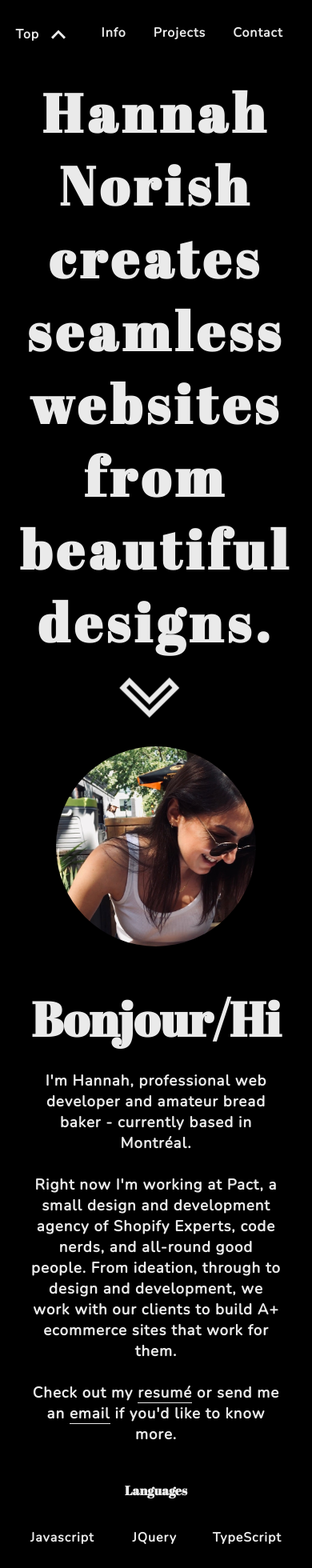
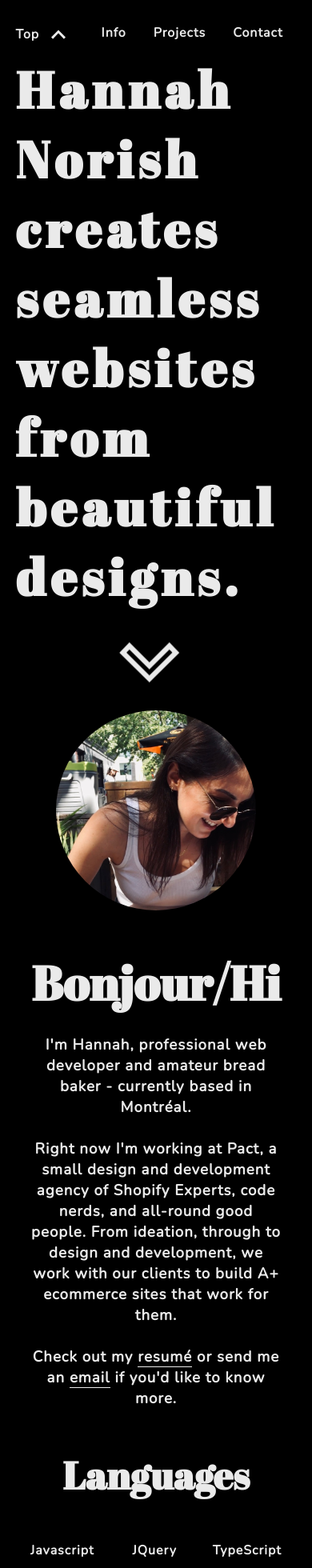
Before and after one commit to hannahjn/hannahnorish.com, a React (Create React App) app: page / in a window 390 px wide. Shown: the top 1960 px of the page at 80% size. Built offline with nearby package versions, Linux system fonts and the light colour scheme.

Commit message:
colour variables added, some styling tweaks for mobile

```diff
--- a/src/components/info.js
+++ b/src/components/info.js
@@ -33,7 +33,7 @@ class Info extends React.Component {
               </div>
             </div>
             <div className="Info-detail">
-              <h4 className="Info-detail-title">Frameworks, Libraries<br/> & Softwares</h4>
+              <h4 className="Info-detail-title">Frameworks, Libraries & Softwares</h4>
               <div className="Info-detail-list">
                 {frameworks.map((frame) => (
                   <p className="Info-detail-info">{frame.title}</p>
--- a/src/styles/App.scss
+++ b/src/styles/App.scss
@@ -7,11 +7,16 @@
   100% {transform: translateY(0px);}
 }
 
+//Colour variables
+$c-black: #000000;
+$c-ivory: #eaeaea;
+$c-cerulean: #78DEC7;
+
 /* The element to apply the animation to */
 
 .App {
   text-align: center;
-  color: #000000;
+  color: $c-black;
 }
 .Navbar {
     padding: 30px 0;
@@ -33,7 +38,7 @@
   &-link {
     margin: auto 25px;
     text-decoration: none;
-    color: #eaeaea;
+    color: $c-ivory;
     transition: all ease-in-out 0.2s;
     @media (max-width: 425px) {
       margin: auto 17px;
@@ -41,18 +46,18 @@
 
     &:hover {
       text-decoration: none;
-      color: #78DEC7;
+      color: $c-cerulean;
     }
   }
 
   &-title {
     text-decoration: none;
-    color: #eaeaea;
+    color: $c-ivory;
     transition: all ease-in-out 0.2s;
     svg {
       transform: translateY(4px);
       margin-left: 15px;
-      fill: #eaeaea;
+      fill: $c-ivory;
       height: 18px;
       width: 18px;
       transition: all ease-in-out 0.2s;
@@ -60,9 +65,9 @@
 
     &:hover {
       text-decoration: none;
-      color: #78DEC7;
+      color: $c-cerulean;
       svg {
-        fill: #78DEC7;
+        fill: $c-cerulean;
       }
     }
 
@@ -70,18 +75,19 @@
 }
 .Header{
   font-family: Abril Fatface;
-  background-color: #000000;
-  color: #eaeaea;
+  background-color: $c-black;
+  color: $c-ivory;
 
   &-text {
     width: 90%;
     margin: auto;
     padding-top: 75px;
-    font-size: 3.6rem;
+    font-size: 3.3vw;
     letter-spacing: 6px;
+    text-align: left;
     @media (max-width: 425px) {
-      font-size: 2.1rem;
-      padding-top:50px;
+      font-size: 8.2vw;
+      padding-top: 25px;
     }
     h1 {
       margin-bottom: 0px;
@@ -89,11 +95,14 @@
   }
   &-icon {
     text-align: center;
+    @media (max-width: 425px) {
+      margin-top: 15px;
+    }
     svg {
       height: 75px;
       width: 120px;
       margin-left: -55px;
-      fill: #eaeaea;
+      fill: $c-ivory;
       transform:translateY(0px);
       animation-name: bounce;
       animation-duration: 1.5s;
@@ -126,30 +135,30 @@
   &-link {
     margin: auto 25px;
     text-decoration: none;
-    color: #eaeaea;
+    color: $c-ivory;
     transition: all ease-in-out 0.2s;
 
     &:hover {
       text-decoration: none;
-      color: #78DEC7;
+      color: $c-cerulean;
     }
     &-icon {
       svg {
         height: 25px;
         width: 25px;
         margin: 20px 0 0;
-        fill: #eaeaea;
+        fill: $c-ivory;
         transition: all ease-in-out 0.2s;
         &:hover {
-          fill: #78DEC7;
+          fill: $c-cerulean;
         }
       }
     }
   }
 }
 .Info {
-  background-color: #000000;
-  color: #eaeaea;
+  background-color: $c-black;
+  color: $c-ivory;
   &-inner {
     max-width: 90%;
     margin: 0px auto;
@@ -175,13 +184,18 @@
   &-title, &-detail-title {
     font-family: Abril Fatface;
   }
+  &-detail-title {
+    font-size: 48px;
+    margin-bottom: 35px;
+    margin-top: 25px;
+  }
   &-about {
     text-align: center;
     max-width: 75%;
     margin: auto;
     font-weight: normal;
     a {
-      color: #eaeaea;
+      color: $c-ivory;
       text-decoration: none;
       position: relative;
       transition: all ease-in-out 0.2s;
@@ -192,13 +206,13 @@
         left: 0;
         right: 0;
         bottom: 0;
-        background-color: #eaeaea;
+        background-color: $c-ivory;
         transition: all ease-in-out 0.2s;
       }
       &:hover {
-        color: #78DEC7;
+        color: $c-cerulean;
         &:after {
-          background-color: #78DEC7;;
+          background-color: $c-cerulean;;
         }
       }
     }
@@ -242,12 +256,12 @@
 
 .Projects {
   padding: 100px 20px;
-  background-color: #000000;
+  background-color: $c-black;
   @media (max-width: 768px) {
     padding: 25px 20px;
   }
   &-header {
-    color: #eaeaea;
+    color: $c-ivory;
     text-align: center;
     font-size: 60px;
     font-family: Abril Fatface;
@@ -265,6 +279,7 @@
   min-height: 375px;
   text-decoration: none;
   transition: all ease-in-out 0.2s;
+  margin-bottom: 25px;
   @media (max-width: 768px) {
     width: 45%;
   }
@@ -276,7 +291,7 @@
   }
   &:hover {
     .ProjectCard-title {
-      color: #78DEC7;
+      color: $c-cerulean;
       text-decoration: none;
     }
     transform: scale(1.02);
@@ -293,7 +308,7 @@
   }
   &-imageWrapper {
     width: 100%;
-    height:80%;
+    padding-bottom: 30%;
     min-height: 225px;
     background-position: center center;
     background-repeat: no-repeat;
@@ -313,7 +328,7 @@
     font-family: 'Nunito', sans-serif;
     font-weight: bold;
     letter-spacing: 1px;
-    color: #eaeaea;
+    color: $c-ivory;
 
   }
 
@@ -322,13 +337,13 @@
 .Contact {
   text-align: center;
   padding: 0 20px 100px;
-  background-color: #000000;
+  background-color: $c-black;
   &-title {
     font-size: 60px;
     font-family: Abril Fatface;
     text-align: center;
     margin-bottom: 25px;
-    color: #eaeaea;
+    color: $c-ivory;
     margin-top:0;
   }
   &-subtitle, &-email {
@@ -336,14 +351,14 @@
     font-weight: bold;
     letter-spacing: 1px;
     text-decoration: none;
-    color: #eaeaea;
+    color: $c-ivory;
     margin-bottom: 25px;
     font-size: 24px;
   }
   &-email {
     transition: all ease-in-out 0.2s;
     &:hover {
-      color: #78DEC7;
+      color: $c-cerulean;
     }
   }
   &-links {
@@ -352,10 +367,10 @@
       height: 40px;
       width: 40px;
       margin: 20px;
-      fill: #eaeaea;
+      fill: $c-ivory;
       transition: all ease-in-out 0.2s;
       &:hover {
-        fill: #78DEC7;
+        fill: $c-cerulean;
       }
     }
   }
```
